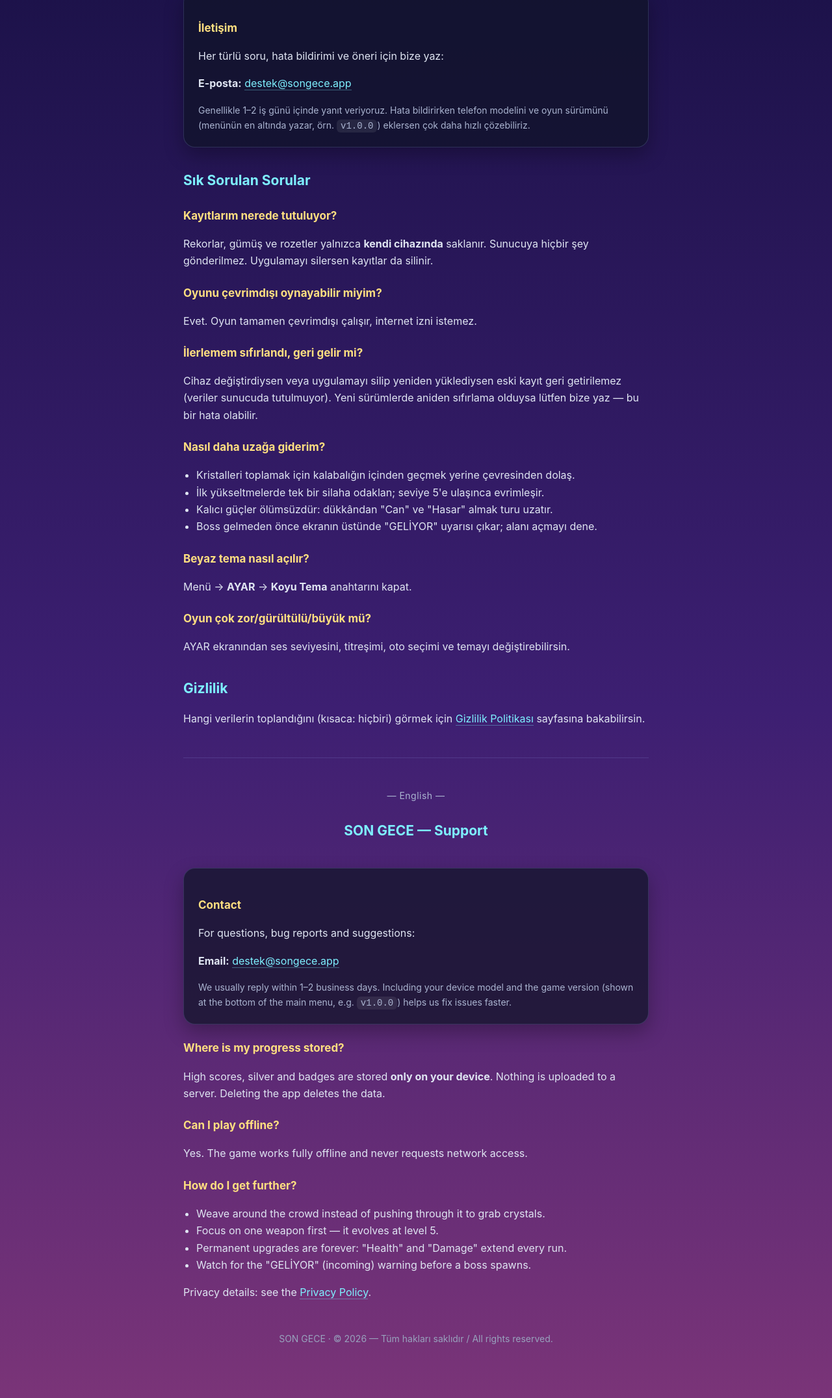
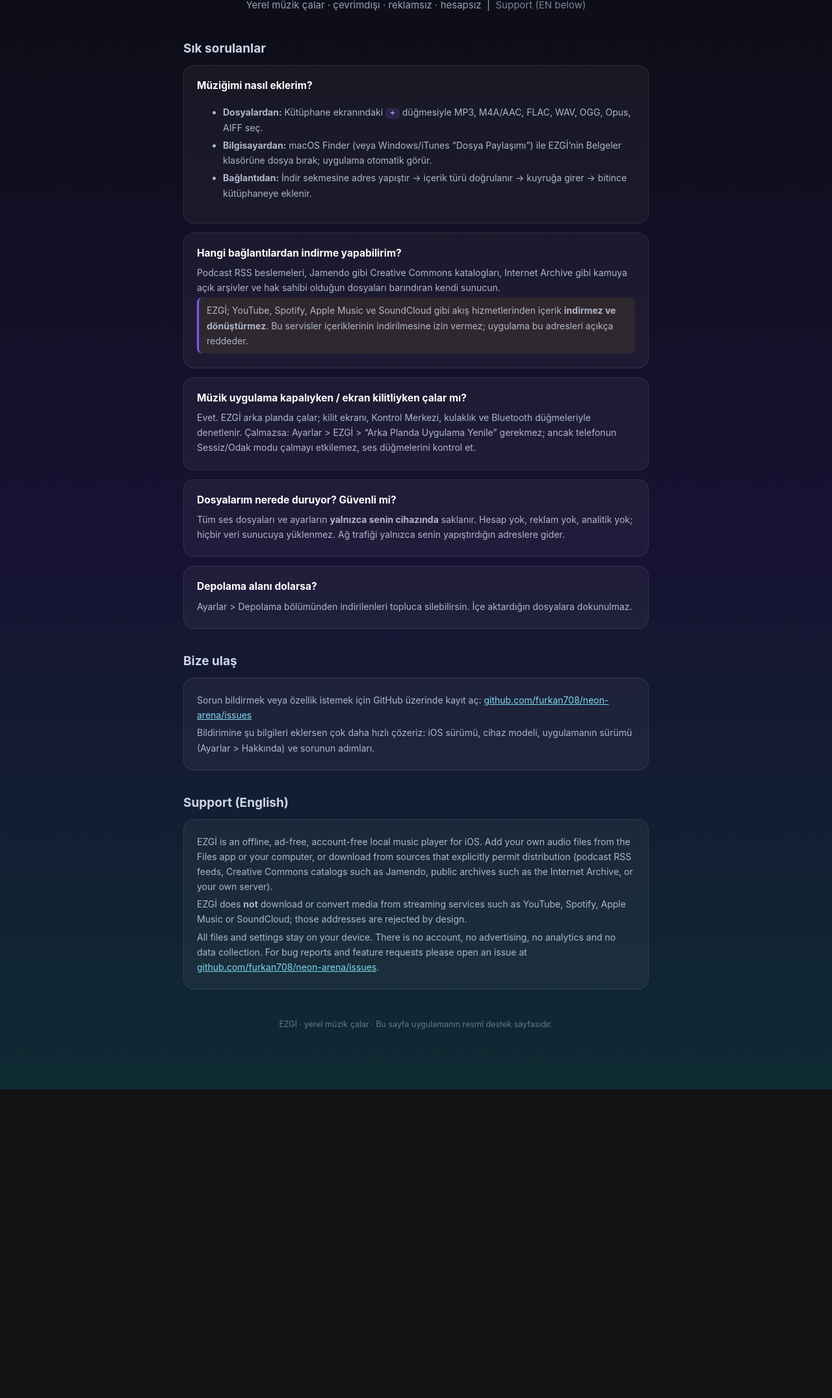
Before and after one commit to furkan708/songece-destek, a plain HTML site: page support.html in a window 1280 px wide. Shown: the part 202-2354 px from the top of the page at 65% size. After the commit the page ends 1879 px from the top, so only its background shows below. Drawn offline with Linux system fonts and the light colour scheme.

Commit message:
marka donusumu: SON GECE -> EZGI (destek, gizlilik ve acilis sayfalari)

```diff
--- a/support.html
+++ b/support.html
@@ -3,128 +3,100 @@
 <head>
 <meta charset="utf-8">
 <meta name="viewport" content="width=device-width, initial-scale=1">
-<title>SON GECE — Destek / Support</title>
+<title>EZGİ — Destek / Support</title>
 <style>
   :root { color-scheme: dark; }
   * { box-sizing: border-box; }
-  body {
-    margin: 0; padding: 0;
-    font-family: -apple-system, BlinkMacSystemFont, "Segoe UI", Roboto, Helvetica, Arial, sans-serif;
-    background: linear-gradient(180deg, #171043 0%, #3d1f72 55%, #7a3478 100%);
-    color: #e8ecf4; line-height: 1.65; min-height: 100vh;
-  }
-  .kap { max-width: 760px; margin: 0 auto; padding: 48px 22px 80px; }
-  header { text-align: center; margin-bottom: 40px; }
-  h1 {
-    font-size: 40px; letter-spacing: 1px; margin: 0 0 6px;
-    color: #ffdf80; text-shadow: 0 3px 0 rgba(10,6,26,.65), 0 0 26px rgba(255,223,128,.25);
-  }
-  .alt { color: #c9d2ea; font-size: 17px; margin: 0; }
-  h2 { color: #7ef0ff; font-size: 21px; margin: 34px 0 10px; }
-  h3 { color: #ffdf80; font-size: 17px; margin: 22px 0 6px; }
-  p, li { color: #dfe5f2; font-size: 16px; }
-  .kart {
-    background: rgba(16, 20, 40, .72); border: 1px solid rgba(160, 180, 255, .18);
-    border-radius: 18px; padding: 20px 22px; margin: 18px 0;
-    box-shadow: 0 12px 30px rgba(0, 0, 0, .28);
-  }
-  a { color: #7ef0ff; text-decoration: none; border-bottom: 1px solid rgba(126, 240, 255, .35); }
-  a:hover { border-bottom-color: #7ef0ff; }
-  ul { padding-left: 20px; }
-  code { background: rgba(255,255,255,.08); padding: 2px 6px; border-radius: 6px; font-size: 14px; }
-  .dil { text-align: center; margin-bottom: 26px; font-size: 14px; letter-spacing: .5px; color: #aab4d0; }
-  footer { text-align: center; color: #98a2bd; font-size: 14px; margin-top: 46px; }
-  hr { border: none; border-top: 1px solid rgba(160,180,255,.16); margin: 46px 0; }
+  body { margin:0; font-family:-apple-system,BlinkMacSystemFont,"Segoe UI",Roboto,Helvetica,Arial,sans-serif;
+         background:linear-gradient(180deg,#0b0d12 0%,#171233 55%,#0e2b33 100%); color:#eef1f7; line-height:1.65; min-height:100vh; }
+  .kap { max-width:760px; margin:0 auto; padding:48px 22px 90px; }
+  header { text-align:center; margin-bottom:38px; }
+  .logo { width:76px; height:76px; border-radius:20px; margin:0 auto 14px;
+          background:linear-gradient(135deg,#7c5cff,#22d3ee); display:grid; place-items:center;
+          box-shadow:0 14px 40px rgba(124,92,255,.35); font-size:34px; }
+  h1 { font-size:34px; margin:0 0 4px; letter-spacing:-.5px; }
+  .sub { color:#98a2b8; font-size:15px; }
+  h2 { font-size:19px; margin:34px 0 10px; color:#cdd5e6; }
+  .kart { background:rgba(255,255,255,.045); border:1px solid rgba(255,255,255,.09); border-radius:16px; padding:18px 20px; margin-bottom:14px; }
+  .kart h3 { margin:0 0 6px; font-size:15.5px; color:#fff; }
+  .kart p, .kart li { color:#aeb7c9; font-size:14px; margin:4px 0; }
+  code { background:rgba(124,92,255,.18); padding:1px 7px; border-radius:6px; font-size:13px; color:#d9cfff; }
+  a { color:#7fd8ee; }
+  .not { border-left:3px solid #7c5cff; }
+  footer { margin-top:44px; color:#6b7488; font-size:12.5px; text-align:center; }
 </style>
 </head>
 <body>
 <div class="kap">
-
   <header>
-    <h1>SON GECE</h1>
-    <p class="alt">Destek &amp; Yardım</p>
+    <div class="logo">🎵</div>
+    <h1>EZGİ Destek</h1>
+    <div class="sub">Yerel müzik çalar · çevrimdışı · reklamsız · hesapsız &nbsp;|&nbsp; <span style="opacity:.8">Support (EN below)</span></div>
   </header>
 
+  <h2>Sık sorulanlar</h2>
+
   <div class="kart">
-    <h3>İletişim</h3>
-    <p>Her türlü soru, hata bildirimi ve öneri için bize yaz:</p>
-    <p><strong>E-posta:</strong> <a href="mailto:destek@songece.app">destek@songece.app</a></p>
-    <p style="color:#aab4d0;font-size:14px;margin-bottom:0">
-      Genellikle 1–2 iş günü içinde yanıt veriyoruz. Hata bildirirken telefon modelini
-      ve oyun sürümünü (menünün en altında yazar, örn. <code>v1.0.0</code>) eklersen
-      çok daha hızlı çözebiliriz.
-    </p>
+    <h3>Müziğimi nasıl eklerim?</h3>
+    <ul>
+      <li><b>Dosyalardan:</b> Kütüphane ekranındaki <code>+</code> düğmesiyle MP3, M4A/AAC, FLAC, WAV, OGG, Opus, AIFF seç.</li>
+      <li><b>Bilgisayardan:</b> macOS Finder (veya Windows/iTunes “Dosya Paylaşımı”) ile EZGİ’nin Belgeler klasörüne dosya bırak; uygulama otomatik görür.</li>
+      <li><b>Bağlantıdan:</b> İndir sekmesine adres yapıştır → içerik türü doğrulanır → kuyruğa girer → bitince kütüphaneye eklenir.</li>
+    </ul>
   </div>
 
-  <h2>Sık Sorulan Sorular</h2>
-
-  <h3>Kayıtlarım nerede tutuluyor?</h3>
-  <p>Rekorlar, gümüş ve rozetler yalnızca <strong>kendi cihazında</strong> saklanır.
-  Sunucuya hiçbir şey gönderilmez. Uygulamayı silersen kayıtlar da silinir.</p>
-
-  <h3>Oyunu çevrimdışı oynayabilir miyim?</h3>
-  <p>Evet. Oyun tamamen çevrimdışı çalışır, internet izni istemez.</p>
-
-  <h3>İlerlemem sıfırlandı, geri gelir mi?</h3>
-  <p>Cihaz değiştirdiysen veya uygulamayı silip yeniden yüklediysen eski kayıt geri
-  getirilemez (veriler sunucuda tutulmuyor). Yeni sürümlerde aniden sıfırlama olduysa
-  lütfen bize yaz — bu bir hata olabilir.</p>
-
-  <h3>Nasıl daha uzağa giderim?</h3>
-  <ul>
-    <li>Kristalleri toplamak için kalabalığın içinden geçmek yerine çevresinden dolaş.</li>
-    <li>İlk yükseltmelerde tek bir silaha odaklan; seviye 5'e ulaşınca evrimleşir.</li>
-    <li>Kalıcı güçler ölümsüzdür: dükkândan "Can" ve "Hasar" almak turu uzatır.</li>
-    <li>Boss gelmeden önce ekranın üstünde "GELİYOR" uyarısı çıkar; alanı açmayı dene.</li>
-  </ul>
-
-  <h3>Beyaz tema nasıl açılır?</h3>
-  <p>Menü → <strong>AYAR</strong> → <strong>Koyu Tema</strong> anahtarını kapat.</p>
-
-  <h3>Oyun çok zor/gürültülü/büyük mü?</h3>
-  <p>AYAR ekranından ses seviyesini, titreşimi, oto seçimi ve temayı değiştirebilirsin.</p>
-
-  <h2>Gizlilik</h2>
-  <p>Hangi verilerin toplandığını (kısaca: hiçbiri) görmek için
-  <a href="./privacy.html">Gizlilik Politikası</a> sayfasına bakabilirsin.</p>
-
-  <hr>
-
-  <div class="dil">— English —</div>
-
-  <header>
-    <h2 style="margin-top:0">SON GECE — Support</h2>
-  </header>
+  <div class="kart">
+    <h3>Hangi bağlantılardan indirme yapabilirim?</h3>
+    <p>Podcast RSS beslemeleri, Jamendo gibi Creative Commons katalogları, Internet Archive
+    gibi kamuya açık arşivler ve hak sahibi olduğun dosyaları barındıran kendi sunucun.</p>
+    <p class="not" style="padding:8px 12px;border-radius:8px;background:rgba(251,191,36,.08)">
+    EZGİ; YouTube, Spotify, Apple Music ve SoundCloud gibi akış hizmetlerinden içerik
+    <b>indirmez ve dönüştürmez</b>. Bu servisler içeriklerinin indirilmesine izin vermez;
+    uygulama bu adresleri açıkça reddeder.</p>
+  </div>
 
   <div class="kart">
-    <h3>Contact</h3>
-    <p>For questions, bug reports and suggestions:</p>
-    <p><strong>Email:</strong> <a href="mailto:destek@songece.app">destek@songece.app</a></p>
-    <p style="color:#aab4d0;font-size:14px;margin-bottom:0">
-      We usually reply within 1–2 business days. Including your device model and the
-      game version (shown at the bottom of the main menu, e.g. <code>v1.0.0</code>)
-      helps us fix issues faster.
-    </p>
+    <h3>Müzik uygulama kapalıyken / ekran kilitliyken çalar mı?</h3>
+    <p>Evet. EZGİ arka planda çalar; kilit ekranı, Kontrol Merkezi, kulaklık ve Bluetooth
+    düğmeleriyle denetlenir. Çalmazsa: Ayarlar &gt; EZGİ &gt; “Arka Planda Uygulama Yenile” gerekmez;
+    ancak telefonun Sessiz/Odak modu çalmayı etkilemez, ses düğmelerini kontrol et.</p>
   </div>
 
-  <h3>Where is my progress stored?</h3>
-  <p>High scores, silver and badges are stored <strong>only on your device</strong>.
-  Nothing is uploaded to a server. Deleting the app deletes the data.</p>
+  <div class="kart">
+    <h3>Dosyalarım nerede duruyor? Güvenli mi?</h3>
+    <p>Tüm ses dosyaları ve ayarların <b>yalnızca senin cihazında</b> saklanır. Hesap yok,
+    reklam yok, analitik yok; hiçbir veri sunucuya yüklenmez. Ağ trafiği yalnızca senin
+    yapıştırdığın adreslere gider.</p>
+  </div>
 
-  <h3>Can I play offline?</h3>
-  <p>Yes. The game works fully offline and never requests network access.</p>
+  <div class="kart">
+    <h3>Depolama alanı dolarsa?</h3>
+    <p>Ayarlar &gt; Depolama bölümünden indirilenleri topluca silebilirsin. İçe aktardığın
+    dosyalara dokunulmaz.</p>
+  </div>
 
-  <h3>How do I get further?</h3>
-  <ul>
-    <li>Weave around the crowd instead of pushing through it to grab crystals.</li>
-    <li>Focus on one weapon first — it evolves at level 5.</li>
-    <li>Permanent upgrades are forever: "Health" and "Damage" extend every run.</li>
-    <li>Watch for the "GELİYOR" (incoming) warning before a boss spawns.</li>
-  </ul>
+  <h2>Bize ulaş</h2>
+  <div class="kart">
+    <p>Sorun bildirmek veya özellik istemek için GitHub üzerinde kayıt aç:
+    <a href="https://github.com/furkan708/neon-arena/issues">github.com/furkan708/neon-arena/issues</a></p>
+    <p>Bildirimine şu bilgileri eklersen çok daha hızlı çözeriz: iOS sürümü, cihaz modeli,
+    uygulamanın sürümü (Ayarlar &gt; Hakkında) ve sorunun adımları.</p>
+  </div>
 
-  <p>Privacy details: see the <a href="./privacy.html">Privacy Policy</a>.</p>
+  <h2>Support (English)</h2>
+  <div class="kart">
+    <p>EZGİ is an offline, ad-free, account-free local music player for iOS. Add your own
+    audio files from the Files app or your computer, or download from sources that
+    explicitly permit distribution (podcast RSS feeds, Creative Commons catalogs such as
+    Jamendo, public archives such as the Internet Archive, or your own server).</p>
+    <p>EZGİ does <b>not</b> download or convert media from streaming services such as
+    YouTube, Spotify, Apple Music or SoundCloud; those addresses are rejected by design.</p>
+    <p>All files and settings stay on your device. There is no account, no advertising,
+    no analytics and no data collection. For bug reports and feature requests please open
+    an issue at <a href="https://github.com/furkan708/neon-arena/issues">github.com/furkan708/neon-arena/issues</a>.</p>
+  </div>
 
-  <footer>SON GECE · © 2026 — Tüm hakları saklıdır / All rights reserved.</footer>
+  <footer>EZGİ · yerel müzik çalar · Bu sayfa uygulamanın resmî destek sayfasıdır.</footer>
 </div>
 </body>
 </html>
```
Also changed, not shown: index.html (+36 -109 lines), privacy.html (+72 -112 lines).
